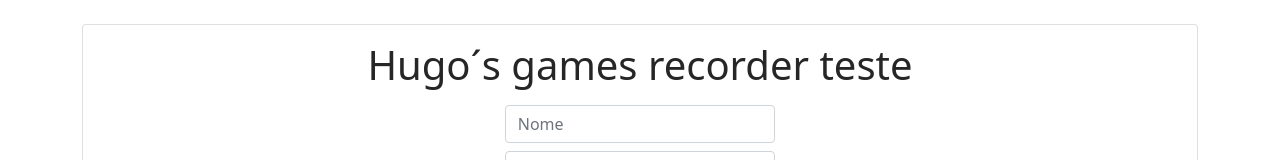
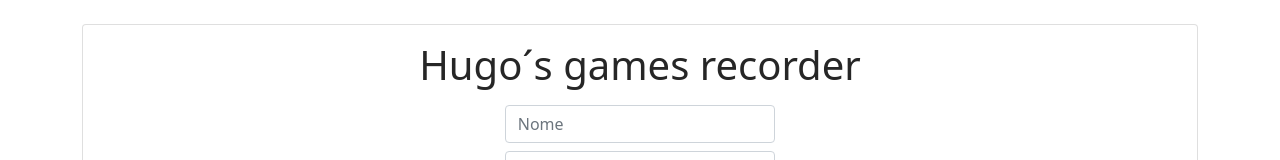
Before and after one commit to hugolpa/client, a React (Create React App) app: page / in a window 1280 px wide. Shown: the top 160 px of the page. Built offline with nearby package versions, Linux system fonts and the light colour scheme; no server answers.

Commit message:
tirei o teste do cabeçalho

```diff
--- a/src/App.js
+++ b/src/App.js
@@ -149,7 +149,7 @@ export default function App() {
         <div className="card-body">
 
           <div class="alinhamento">
-            <h1 className="card-title text-center">Hugo´s games recorder teste</h1>
+            <h1 className="card-title text-center">Hugo´s games recorder</h1>
 
               <Input type="text" name="name" value={name} onBlur={validateOne} placeholder="Nome" required="required" className=" w-25 mt-2 " onChange={handleaddValues} />
               <Input type="number" placeholder="Preço"  name="cost" value={cost} onBlur={validateOne} className=" w-25 mt-2" onChange={handleaddValues} />
```
